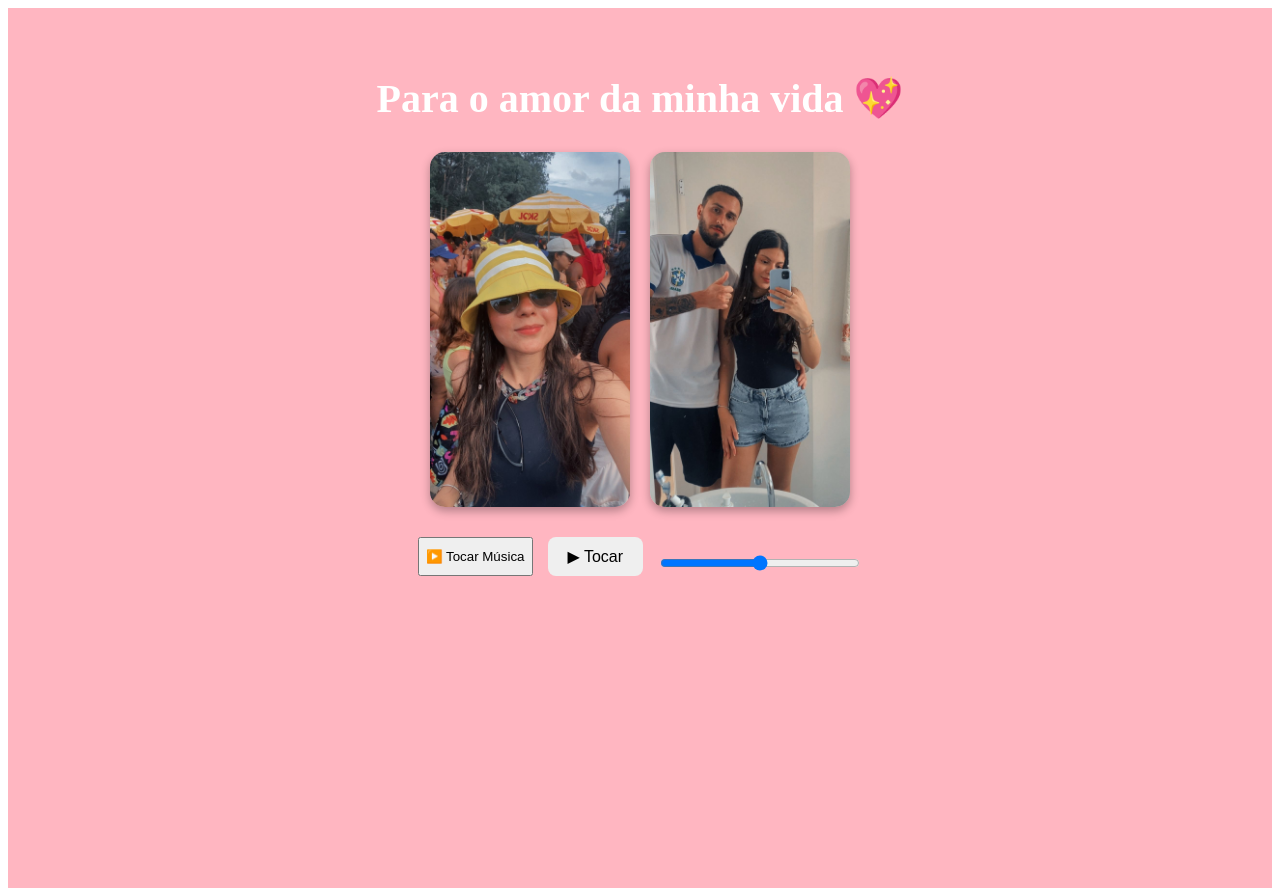
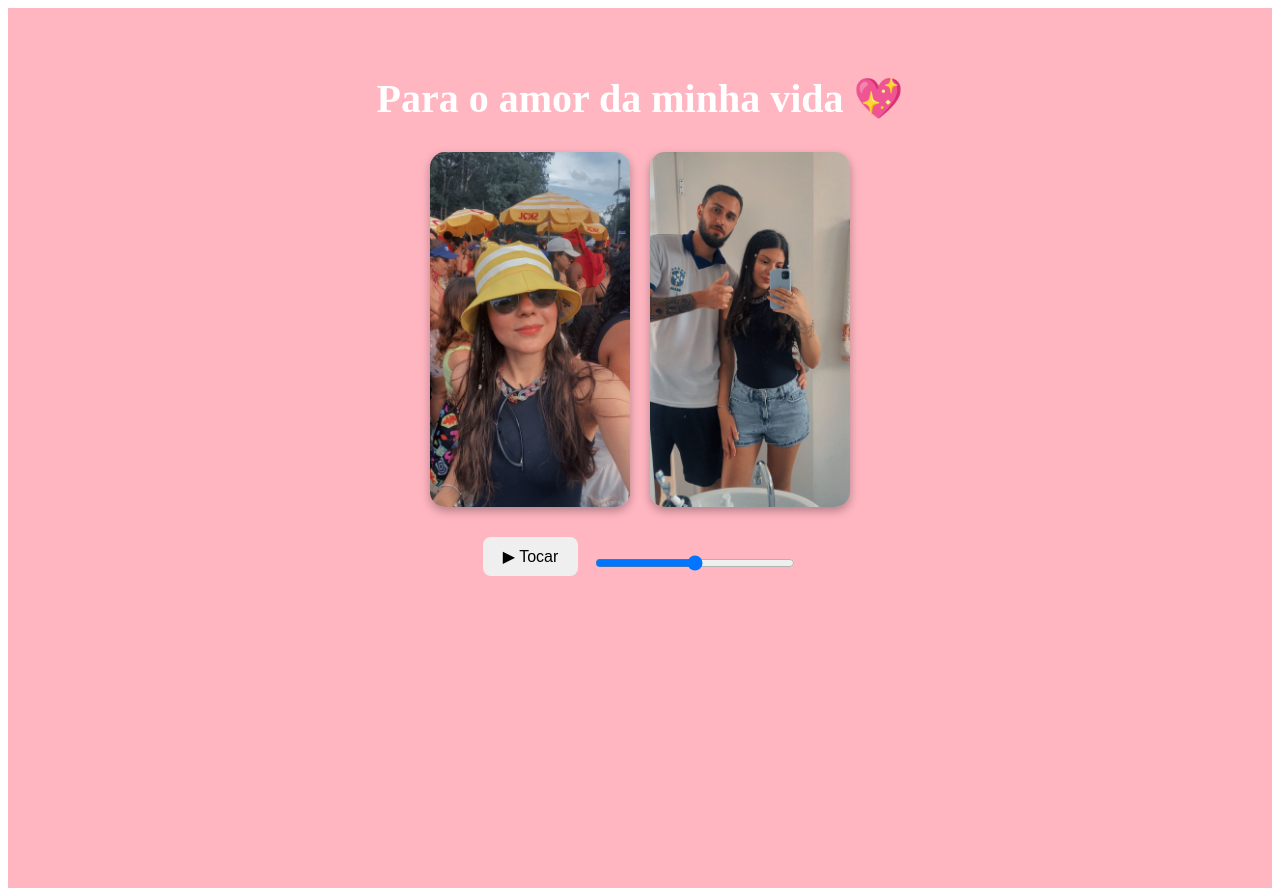
Before and after one commit to LuigiHub97/clone-tabnews, a Next.js app: page / in a window 1280 px wide. Built offline with nearby package versions, Linux system fonts and the light colour scheme.

Commit message:
tirei botao irrelevante

```diff
--- a/pages/index.js
+++ b/pages/index.js
@@ -31,9 +31,6 @@
       </div>
 
       <div style={styles.buttons}>
-        <button onClick={playMusic}>
-  ▶️ Tocar Música
-</button>
         <button
   onClick={() => {
     if (playing) {
```
